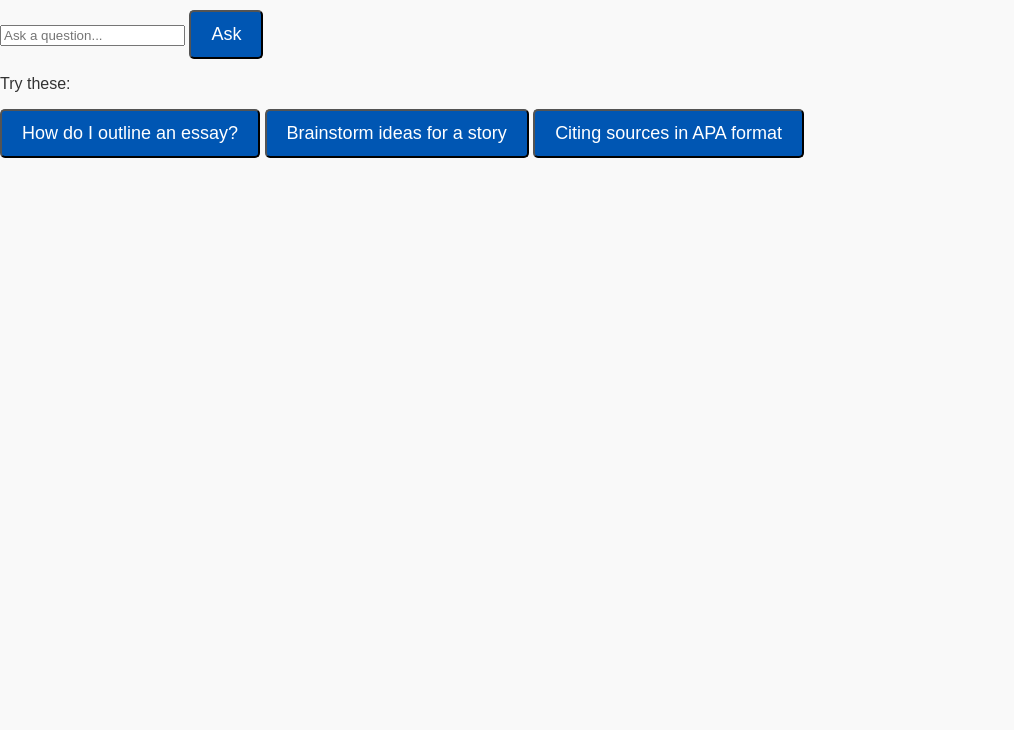
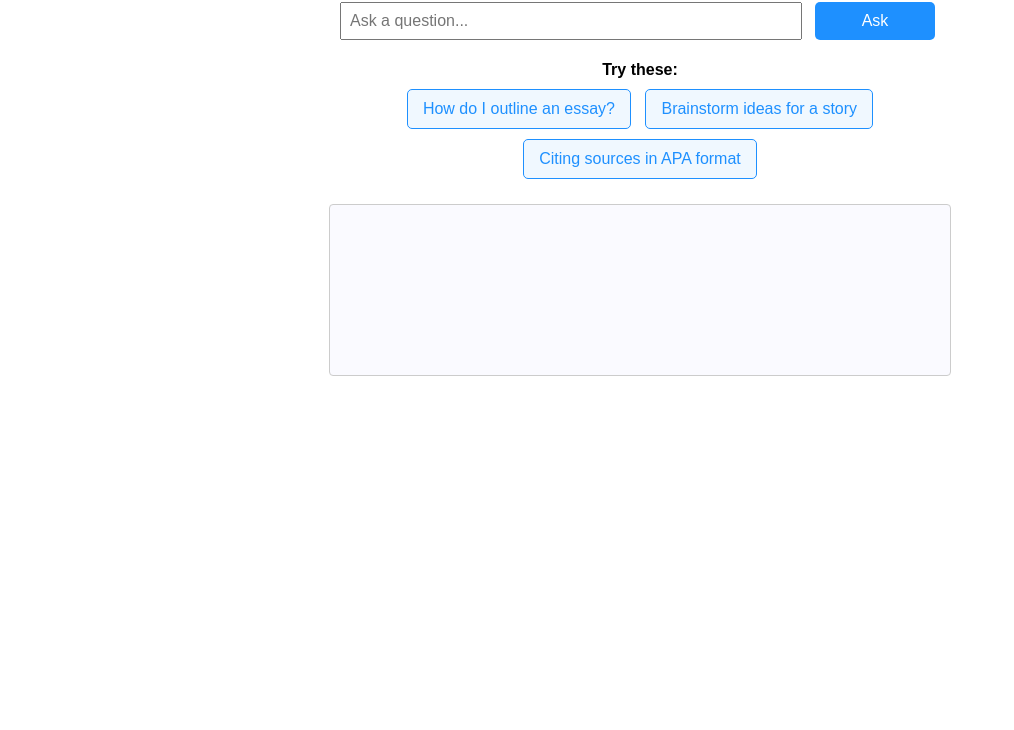
Before and after one commit to Brooksw453/Tutor, a plain HTML site: page subject.html in a window 1280 px wide. Shown: the part 70-800 px from the top of the page, without its empty margins (0-1014 px from the left). Drawn offline with Linux system fonts and the light colour scheme.

Commit message:
Update style.css

```diff
--- a/style.css
+++ b/style.css
@@ -1,92 +1,92 @@
+/* Base styles and theme colors */
 body {
-    font-family: Arial, sans-serif;
-    background-color: #f9f9f9;
-    color: #333;
-    padding: 0;
-    margin: 0;
+  margin: 0;
+  font-family: Arial, sans-serif;
+  background: #FFFFFF;
+  color: #000;
 }
-
-.container {
-    max-width: 700px;
-    margin: 0 auto;
-    padding: 20px;
-    text-align: center;
+h1 {
+  text-align: center;
+  color: #1E90FF;  /* Blue heading text to match theme */
+  margin: 20px 0 10px;
 }
-
-h1 {
-    color: #0056b3;
+p {
+  text-align: center;
 }
-
-.buttons {
-    display: flex;
-    flex-direction: column;
-    gap: 15px;
-    margin-top: 20px;
+.subjects {
+  display: flex;
+  flex-wrap: wrap;
+  justify-content: center;
+  margin-bottom: 20px;
 }
-
+/* Button/link styles */
 .btn {
-    padding: 12px 20px;
-    background-color: #0056b3;
-    color: white;
-    border-radius: 5px;
-    text-decoration: none;
-    font-size: 18px;
+  display: inline-block;
+  text-decoration: none;
+  font-size: 1em;
+  border-radius: 5px;
+  padding: 10px 15px;
+  margin: 5px;
+  cursor: pointer;
+  text-align: center;
+  /* Make anchor buttons behave like block for consistent sizing */
+  min-width: 120px;
 }
-
-.btn:hover {
-    background-color: #004494;
+.btn.primary {
+  background-color: #1E90FF; /* Primary blue */
+  color: #fff;
+  border: none;
 }
-
-#user-input {
-    width: 100%;
-    padding: 10px;
-    margin: 15px 0;
-    border-radius: 5px;
-    border: 1px solid #ccc;
-    font-size: 16px;
+.btn.primary:hover {
+  background-color: #1C86EE; /* Darken on hover */
 }
-
-#submit-btn {
-    padding: 10px 20px;
-    background-color: #007bff;
-    color: white;
-    border: none;
-    border-radius: 5px;
-    cursor: pointer;
+.btn.suggestion {
+  background-color: #F0F8FF; /* Light blue (AliceBlue) background */
+  color: #1E90FF;
+  border: 1px solid #1E90FF;
 }
-
-#submit-btn:hover {
-    background-color: #0056b3;
+.btn.suggestion:hover {
+  background-color: #E0F0FF;
 }
-
-.response {
-    margin-top: 20px;
-    padding: 15px;
-    border-radius: 5px;
-    background-color: #fff;
-    box-shadow: 0 2px 6px rgba(0,0,0,0.1);
-    min-height: 100px;
-    white-space: pre-wrap;
-    text-align: left;
+/* Layout for query input and suggestions */
+.query-section {
+  display: flex;
+  justify-content: center;
+  align-items: center;
+  gap: 8px;
+  margin: 10px auto;
+  width: 90%;
+  max-width: 600px;
 }
-
-.back-btn {
-    display: block;
-    text-decoration: none;
-    color: #555;
-    margin-bottom: 10px;
+.query-section input {
+  flex: 1;
+  padding: 8px;
+  font-size: 1em;
 }
-
-.suggestion-btn {
-    margin: 5px;
-    padding: 8px 14px;
-    font-size: 14px;
-    border-radius: 5px;
-    border: none;
-    background-color: #e7e7e7;
-    cursor: pointer;
+.query-section .btn {
+  flex: 0 0 auto;
 }
-
-.suggestion-btn:hover {
-    background-color: #d4d4d4;
+/* Suggestions container */
+.suggestions {
+  text-align: center;
+  margin: 10px auto;
+  max-width: 600px;
 }
+.suggestions p {
+  font-weight: bold;
+  margin-bottom: 5px;
+}
+/* Output/response area styling */
+.output {
+  width: 90%;
+  max-width: 600px;
+  min-height: 150px;
+  margin: 20px auto;
+  padding: 10px;
+  border: 1px solid #CCC;
+  border-radius: 4px;
+  background: #FAFAFF;
+  text-align: left;
+  white-space: pre-wrap; /* preserve line breaks in response */
+  overflow-y: auto;
+}
```
